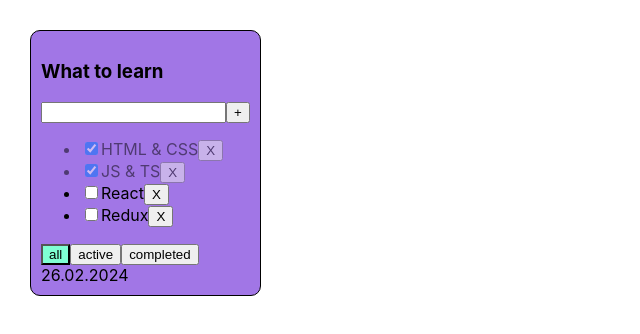
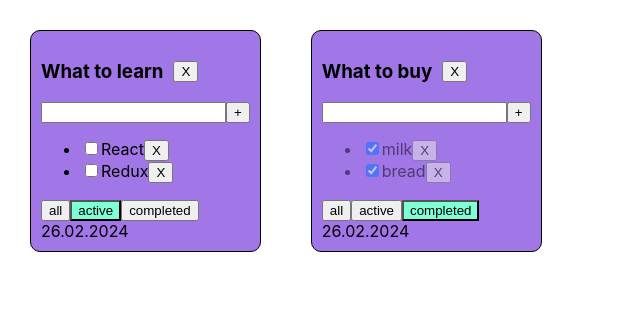
Before and after one commit to dtumen/todolist, a React (Create React App) app: page / in a window 1280 px wide. Shown: the top 334 px of the page, without its empty margins (0-640 px from the left). Built offline with nearby package versions, Linux system fonts and the light colour scheme.

Commit message:
add tasksObj, fix handlers

```diff
--- a/src/App.tsx
+++ b/src/App.tsx
@@ -5,61 +5,104 @@
 import { v1 } from 'uuid';
 
 export type FilterValuesType = 'all' | 'active' | 'completed';
+export type TodoListType = {
+    id: string
+    title: string
+    filter: FilterValuesType
+}
 
 function App() {
 
-    const [tasks, setTasks] = useState<TaskType[]> ([
-        { id: v1(), title: 'HTML & CSS', isDone: true },
-        { id: v1(), title: 'JS & TS', isDone: true },
-        { id: v1(), title: 'React', isDone: false },
-        { id: v1(), title: 'Redux', isDone: false },
-    ]);
-
-    const [filter, setFilter] = useState<FilterValuesType>('all');
-
-    function removeTask(id: string) {
+    function removeTask(id: string, todolistId: string) {
+        let tasks = tasksObj[todolistId]
         let filteredTasks = tasks.filter(t => t.id !== id);
-        setTasks(filteredTasks)
+        tasksObj[todolistId] = filteredTasks;
+        setTasks({ ...tasksObj })
     }
 
-    function addTask(title: string) {
-        let newTask = { id: v1(), title: title, isDone: false };
-        setTasks([newTask, ...tasks]);
+    function addTask(title: string, todolistId: string) {
+        let task = { id: v1(), title: title, isDone: false };
+        let tasks = tasksObj[todolistId];
+        let newTasks = [task, ...tasks];
+        tasksObj[todolistId] = newTasks;
+
+        setTasks({ ...tasksObj });
     }
 
-    function changeTaskStatus(taskId: string, isDone: boolean) {
+    function changeTaskStatus(taskId: string, isDone: boolean, todolistId: string) {
+        let tasks = tasksObj[todolistId];
         let task = tasks.find(t => t.id === taskId);
         if (task) {
             task.isDone = isDone;
+            setTasks({ ...tasksObj });
         }
-        setTasks([...tasks]);
     }
 
-    function changeFilter(value: FilterValuesType): void {
-        setFilter(value);
+    function changeFilter(value: FilterValuesType, todolistId: string): void {
+        let todolist = todolists.find(tl => tl.id === todolistId);
+        if (todolist) {
+            todolist.filter = value;
+            setTodolist([...todolists]);
+        }
     }
 
-    let taskForTodoList = tasks;
+    let todolist1 = v1(),
+        todolist2 = v1();
 
-    if (filter === 'completed') {
-        taskForTodoList = tasks.filter(t => t.isDone === true)
-    }
-    if (filter === 'active') {
-        taskForTodoList = tasks.filter(t => t.isDone === false)
+    let [todolists, setTodolist] = useState<TodoListType[]>([
+        { id: todolist1, title: 'What to learn', filter: 'active' },
+        { id: todolist2, title: 'What to buy', filter: 'completed' },
+    ])
+
+    let [tasksObj, setTasks] = useState({
+        [todolist1]: [
+            { id: v1(), title: 'HTML & CSS', isDone: true },
+            { id: v1(), title: 'JS & TS', isDone: true },
+            { id: v1(), title: 'React', isDone: false },
+            { id: v1(), title: 'Redux', isDone: false },
+        ],
+        [todolist2]: [
+            { id: v1(), title: 'milk', isDone: true },
+            { id: v1(), title: 'bread', isDone: true },
+        ]
+    })
+
+    const removeTodoList = (todolistId: string) => {
+        setTodolist(prevTasks => prevTasks.filter(t => t.id !== todolistId))
+
+        delete tasksObj[todolistId];
+        setTasks({...tasksObj})
+
     }
 
     return (
         <div className="App">
-            <TodoList
-                title={'What to learn'}
-                tasks={taskForTodoList}
-                date={'26.02.2024'}
-                removeTask={removeTask}
-                changeFilter={changeFilter}
-                addTask={addTask}
-                changeTaskStatus={changeTaskStatus}
-                filter={filter}
-            />
+            {
+                todolists.map((tl) => {
+                    let taskForTodoList = tasksObj[tl.id];
+
+                    if (tl.filter === 'completed') {
+                        taskForTodoList = taskForTodoList.filter(t => t.isDone === true)
+                    }
+                    if (tl.filter === 'active') {
+                        taskForTodoList = taskForTodoList.filter(t => t.isDone === false)
+                    }
+
+                    return <TodoList
+                        todolistId={tl.id}
+                        key={tl.id}
+                        title={tl.title}
+                        tasks={taskForTodoList}
+                        date={'26.02.2024'}
+                        removeTask={removeTask}
+                        changeFilter={changeFilter}
+                        addTask={addTask}
+                        changeTaskStatus={changeTaskStatus}
+                        filter={tl.filter}
+                        removeTodoList={removeTodoList}
+                    />
+                })
+            }
         </div>
     );
 }
--- a/src/Button.tsx
+++ b/src/Button.tsx
@@ -2,16 +2,17 @@
 
 type ButtonPropsType = {
   btnName: FilterValuesType
-  changeFilter: (value: FilterValuesType) => void
+  changeFilter: (value: FilterValuesType, todolistId: string) => void
   btnColor: 'active-filter' | ''
+  todolistId: string
 }
 
 export const Button = (props: ButtonPropsType) => {
-  const { btnName, changeFilter, btnColor } = props;
+  const { btnName, changeFilter, btnColor, todolistId } = props;
 
   return <button
   className={btnColor}
-  onClick={() => { changeFilter(btnName) }}
+  onClick={() => { changeFilter(btnName, todolistId) }}
   >
     {btnName}
   </button>
--- a/src/TodoList.tsx
+++ b/src/TodoList.tsx
@@ -8,11 +8,13 @@
   title: string
   tasks: TaskType[]
   date?: string
-  removeTask: (id: string) => void
-  changeFilter: (value: FilterValuesType) => void
-  addTask: (title: string) => void
-  changeTaskStatus: (taskId: string, isDone: boolean) => void
+  removeTask: (id: string, todolistId: string) => void
+  changeFilter: (value: FilterValuesType, todolistId: string) => void
+  addTask: (title: string, todolistId: string) => void
+  changeTaskStatus: (taskId: string, isDone: boolean, todolistId: string) => void
   filter: FilterValuesType
+  todolistId: string
+  removeTodoList: (todolistId: string) => void
 }
 
 export type TaskType = {
@@ -31,6 +33,8 @@
     addTask,
     changeTaskStatus,
     filter,
+    todolistId,
+    removeTodoList,
   } = props;
 
   const [newTaskTitle, setNewTaskTitle] = useState('');
@@ -41,14 +45,14 @@
   const onKeyPressHandler = (e: KeyboardEvent<HTMLInputElement>) => {
     setError(null);
     if (e.key === 'Enter') {
-      addTask(newTaskTitle);
+      addTask(newTaskTitle, todolistId);
       setNewTaskTitle('');
     }
   }
 
   const addTaskHandler = () => {
     if (newTaskTitle.trim() !== '') {
-      addTask(newTaskTitle);
+      addTask(newTaskTitle, todolistId);
       setNewTaskTitle('');
     } else {
       setError('Field is required');
@@ -63,7 +67,7 @@
 
           const changeStatusHandler = (e: ChangeEvent<HTMLInputElement>) => {
             let isDone = e.currentTarget.checked
-            changeTaskStatus(t.id, isDone)
+            changeTaskStatus(t.id, isDone, todolistId)
           }
 
           return (
@@ -72,7 +76,7 @@
               checked={t.isDone}
               onChange={changeStatusHandler}/>
               <span>{t.title}</span>
-              <button onClick={() => { removeTask(t.id) }}>X</button>
+              <button onClick={() => { removeTask(t.id, todolistId) }}>X</button>
             </li>
           )
         })
@@ -81,7 +85,7 @@
 
   return (
     <div className='todoList'>
-      <TodoListHeader title={title} />
+      <TodoListHeader title={title} todolistId={todolistId} removeTodoList={removeTodoList}/>
       <div>
         <input
           value={newTaskTitle}
@@ -94,9 +98,9 @@
       </div>
       {taskList && taskList}
       <div>
-        <Button btnColor={filter === 'all'? 'active-filter' : ''} btnName={'all'} changeFilter={changeFilter} />
-        <Button btnColor={filter === 'active'? 'active-filter' : ''} btnName={'active'} changeFilter={changeFilter} />
-        <Button btnColor={filter === 'completed'? 'active-filter' : ''} btnName={'completed'} changeFilter={changeFilter} />
+        <Button btnColor={filter === 'all'? 'active-filter' : ''} btnName={'all'} changeFilter={changeFilter} todolistId={props.todolistId} />
+        <Button btnColor={filter === 'active'? 'active-filter' : ''} btnName={'active'} changeFilter={changeFilter} todolistId={props.todolistId} />
+        <Button btnColor={filter === 'completed'? 'active-filter' : ''} btnName={'completed'} changeFilter={changeFilter} todolistId={props.todolistId} />
       </div>
       <div>{date}</div>
     </div>
--- a/src/TodoListHeader.tsx
+++ b/src/TodoListHeader.tsx
@@ -1,10 +1,21 @@
 
 type TodoListHeaderPropsTypes = {
   title: string
+  todolistId: string
+  removeTodoList: (todolistId: string) => void
 }
 
-export const TodoListHeader = ({ title }: TodoListHeaderPropsTypes) => {
+export const TodoListHeader = ({ title, todolistId, removeTodoList }: TodoListHeaderPropsTypes) => {
+  const divStyle: React.CSSProperties = {
+    display: 'flex',
+    gap: '10px',
+    alignItems: 'center',
+  }
+
   return (
+    <div style={divStyle}>
       <h3>{title}</h3>
+      <button onClick={() => removeTodoList(todolistId)}>X</button>
+    </div>
   );
 };
```
